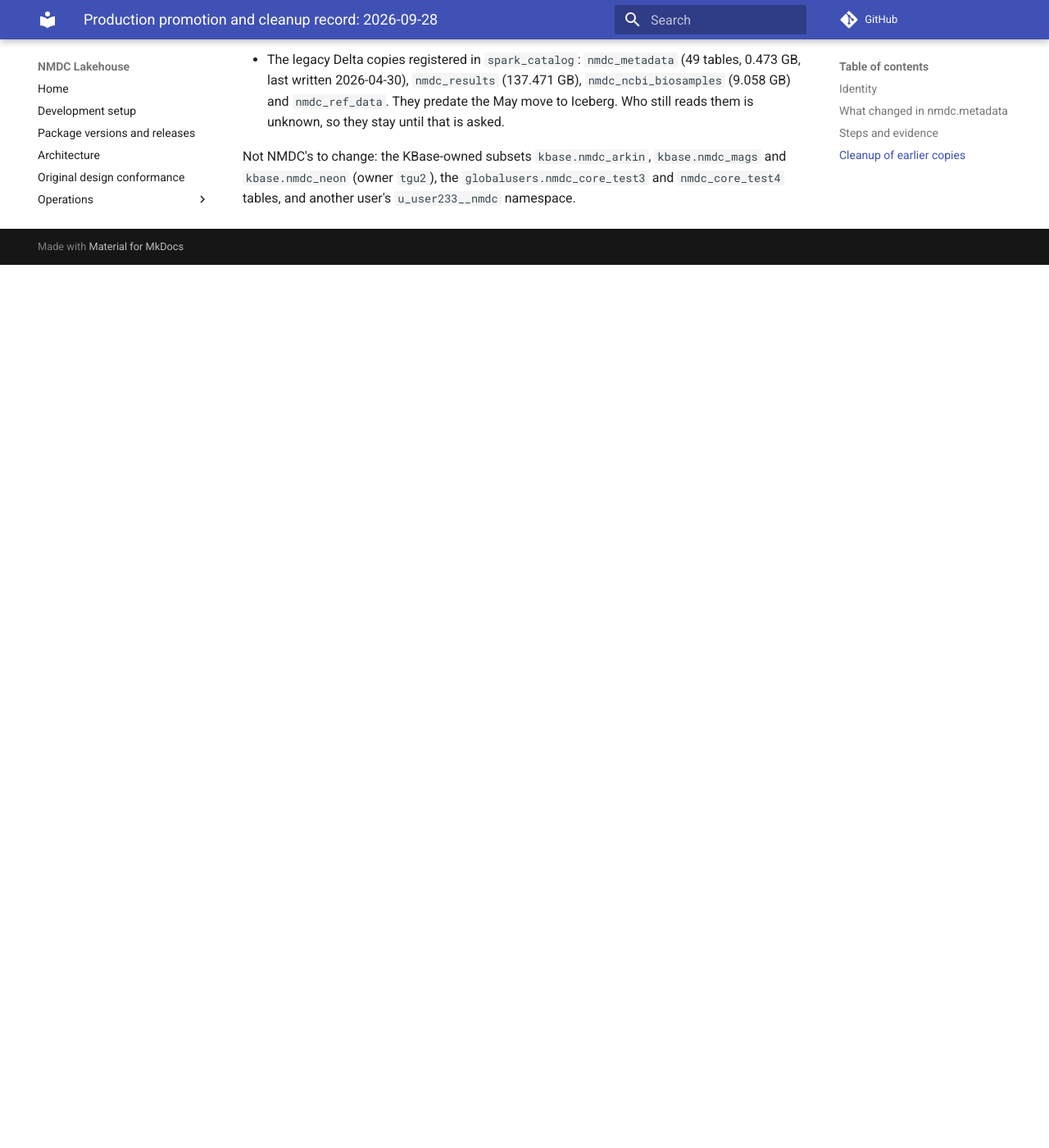
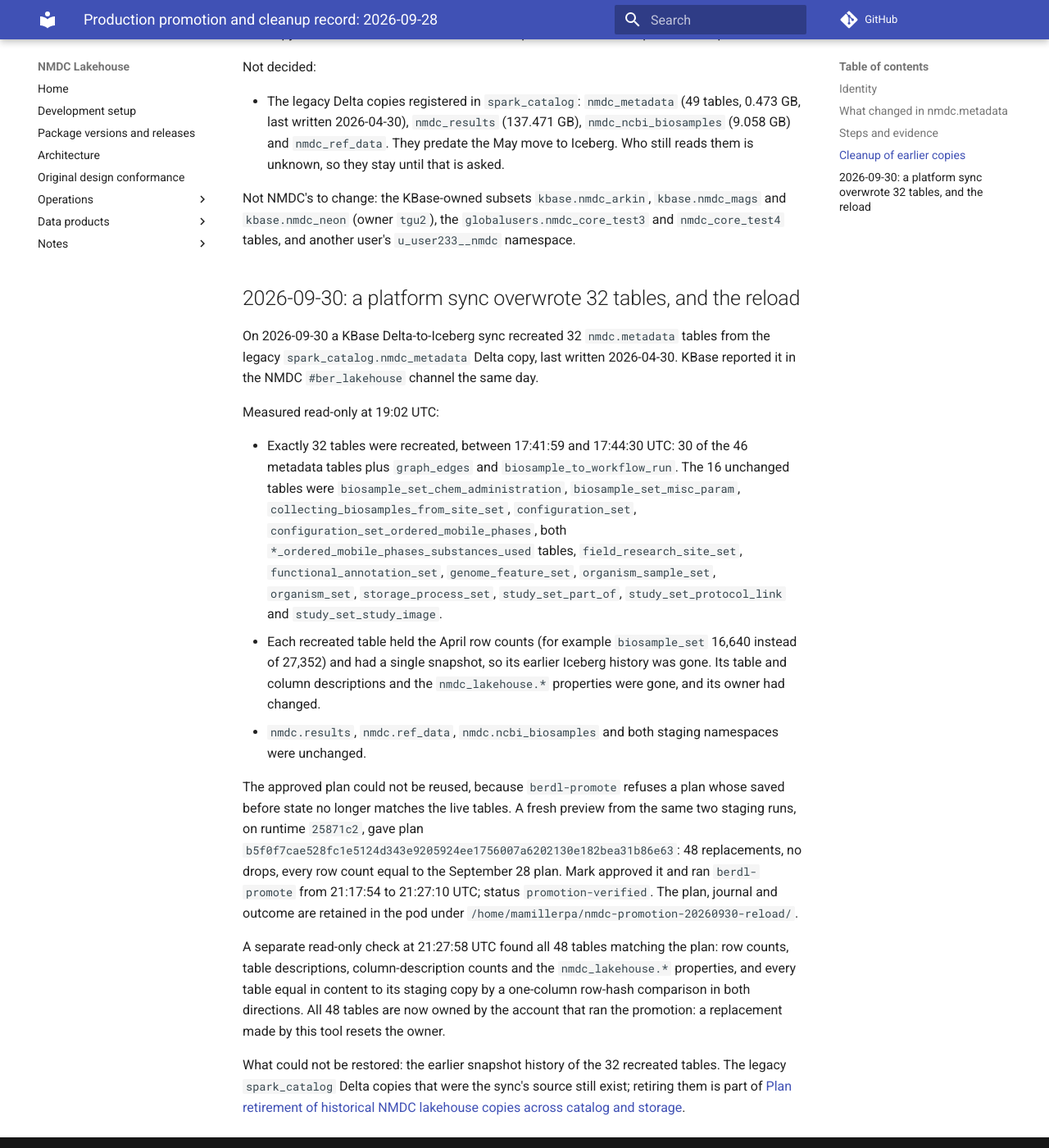
Before and after one commit to microbiomedata/nmdc-lakehouse, an MkDocs documentation site: the page built from docs/runs/2026-09-28-production-promotion.md, in a window 1280 px wide and 1400 px high, scrolled down 4380 px. Shown: the whole window at 82% size. Built offline with MkDocs 1.6.1 and Material for MkDocs 9.7.7, drawn with Linux system fonts in a browser that asks for light colours; comment, search, counter and statistics services are not loaded; before the commit the page ends 4703 px from its top, so only the background shows below that; some of the changed text lies outside the part shown.

Commit message:
Record the September 30 platform sync and the reload that repaired it (#384)
* Record the September 30 platform sync and the reload that repaired it

A KBase Delta-to-Iceberg sync recreated 32 nmdc.metadata tables from April
data; the same staged snapshots were promoted again and verified. Also correct
the record's claim that old snapshots are the way back.

* Say the sync discarded the old snapshots, and date the status table September 30

* Base recovery on the retained staging copies, not Iceberg history

The run record's recovery paragraph and the lifecycle retention table still
treated old snapshots as the way back, which the September 30 recreate disproved.

```diff
--- a/docs/runs/2026-09-28-production-promotion.md
+++ b/docs/runs/2026-09-28-production-promotion.md
@@ -108,14 +108,14 @@
 of the folder was also taken off the pod to a workstation (archive SHA-256
 `b5b8c5533e9facc8c248b1e07724541dc5100def7e872df5e97ec20d0752f9ca`).
 
-Recovery is manual. The previous table versions remain as Iceberg snapshots: after
-the cleanup, `biosample_set` still had 3. When checked on 2026-09-02, no
-snapshot-retention property was set on any `nmdc.metadata` table (not rechecked
-after this promotion), and KBase staff said the same day (NMDC Slack, `#ber_lakehouse`)
-that no scheduled job on BERDL expires snapshots. That makes the rollback window
-open-ended in practice but not guaranteed; check that the needed snapshot exists
-before relying on it. Only a same-schema staging replacement has been restored in
-practice; multi-table and dropped-table recovery are unproven.
+Recovery is manual, and its basis is the retained staging copies: the two staging
+namespaces and their upload Parquet, kept until a newer promotion replaces them. Iceberg
+snapshots of `nmdc.metadata` are not a reliable way back. No scheduled job on BERDL
+expires them (KBase staff, NMDC Slack `#ber_lakehouse`, 2026-09-02), but a platform
+operation that recreates a table discards its history, as the 2026-09-30 sync did for
+32 tables (see below). Only a same-schema staging replacement had been restored in
+practice before that reload; multi-table and dropped-table recovery from snapshots are
+unproven.
 
 ## Cleanup of earlier copies
 
@@ -138,12 +138,14 @@
 
 Kept, and why:
 
-- Old snapshots of `nmdc.metadata` (about 0.58 GB): the only way back from this
-  promotion.
+- Old snapshots of `nmdc.metadata` (about 0.58 GB). They are not a reliable way back:
+  on 2026-09-30 a platform sync recreated 32 tables, which discarded their earlier
+  snapshots (see below).
 - `nmdc.nmdc_metadata_staging_20260923_58277b41`,
   `nmdc.nmdc_provenance_staging_20260923_b79eb420` and their upload Parquet under
-  `tenant-general-warehouse/nmdc/staging/`: the named sources of this promotion. Keep
-  them until the promotion has been in use long enough to accept.
+  `tenant-general-warehouse/nmdc/staging/`: the named sources of this promotion, and
+  the copy the 2026-09-30 reload came from. Keep them until a newer promotion replaces
+  them.
 
 Not decided:
 
@@ -155,3 +157,45 @@
 Not NMDC's to change: the KBase-owned subsets `kbase.nmdc_arkin`, `kbase.nmdc_mags`
 and `kbase.nmdc_neon` (owner `tgu2`), the `globalusers.nmdc_core_test3` and
 `nmdc_core_test4` tables, and another user's `u_user233__nmdc` namespace.
+
+## 2026-09-30: a platform sync overwrote 32 tables, and the reload
+
+On 2026-09-30 a KBase Delta-to-Iceberg sync recreated 32 `nmdc.metadata` tables from the
+legacy `spark_catalog.nmdc_metadata` Delta copy, last written 2026-04-30. KBase reported it
+in the NMDC `#ber_lakehouse` channel the same day.
+
+Measured read-only at 19:02 UTC:
+
+- Exactly 32 tables were recreated, between 17:41:59 and 17:44:30 UTC: 30 of the 46
+  metadata tables plus `graph_edges` and `biosample_to_workflow_run`. The 16 unchanged
+  tables were `biosample_set_chem_administration`, `biosample_set_misc_param`,
+  `collecting_biosamples_from_site_set`, `configuration_set`,
+  `configuration_set_ordered_mobile_phases`, both `*_ordered_mobile_phases_substances_used`
+  tables, `field_research_site_set`, `functional_annotation_set`, `genome_feature_set`,
+  `organism_sample_set`, `organism_set`, `storage_process_set`, `study_set_part_of`,
+  `study_set_protocol_link` and `study_set_study_image`.
+- Each recreated table held the April row counts (for example `biosample_set` 16,640
+  instead of 27,352) and had a single snapshot, so its earlier Iceberg history was gone.
+  Its table and column descriptions and the `nmdc_lakehouse.*` properties were gone, and
+  its owner had changed.
+- `nmdc.results`, `nmdc.ref_data`, `nmdc.ncbi_biosamples` and both staging namespaces
+  were unchanged.
+
+The approved plan could not be reused, because `berdl-promote` refuses a plan whose saved
+before state no longer matches the live tables. A fresh preview from the same two staging
+runs, on runtime `25871c2`, gave plan
+`b5f0f7cae528fc1e5124d343e9205924ee1756007a6202130e182bea31b86e63`: 48 replacements, no
+drops, every row count equal to the September 28 plan. Mark approved it and ran
+`berdl-promote` from 21:17:54 to 21:27:10 UTC; status `promotion-verified`. The plan, journal
+and outcome are retained in the pod under `/home/mamillerpa/nmdc-promotion-20260930-reload/`.
+
+A separate read-only check at 21:27:58 UTC found all 48 tables matching the plan: row
+counts, table descriptions, column-description counts and the `nmdc_lakehouse.*`
+properties, and every table equal in content to its staging copy by a one-column row-hash
+comparison in both directions. All 48 tables are now owned by the account that ran the
+promotion: a replacement made by this tool resets the owner.
+
+What could not be restored: the earlier snapshot history of the 32 recreated tables.
+The legacy `spark_catalog` Delta copies that were the sync's source still exist; retiring
+them is part of
+[Plan retirement of historical NMDC lakehouse copies across catalog and storage](https://github.com/microbiomedata/nmdc-lakehouse/issues/367).
```
Also changed, not shown: docs/publication-lifecycle.md (+3 -3 lines).
